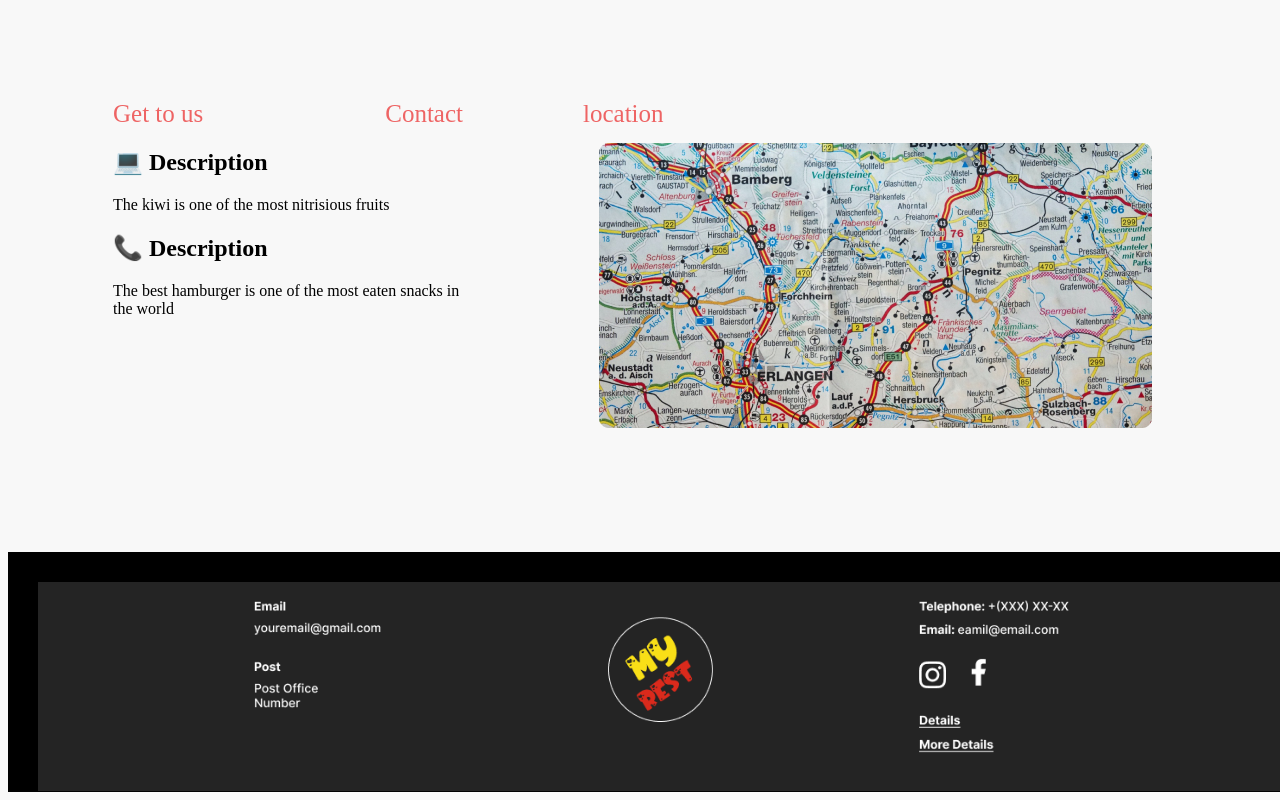
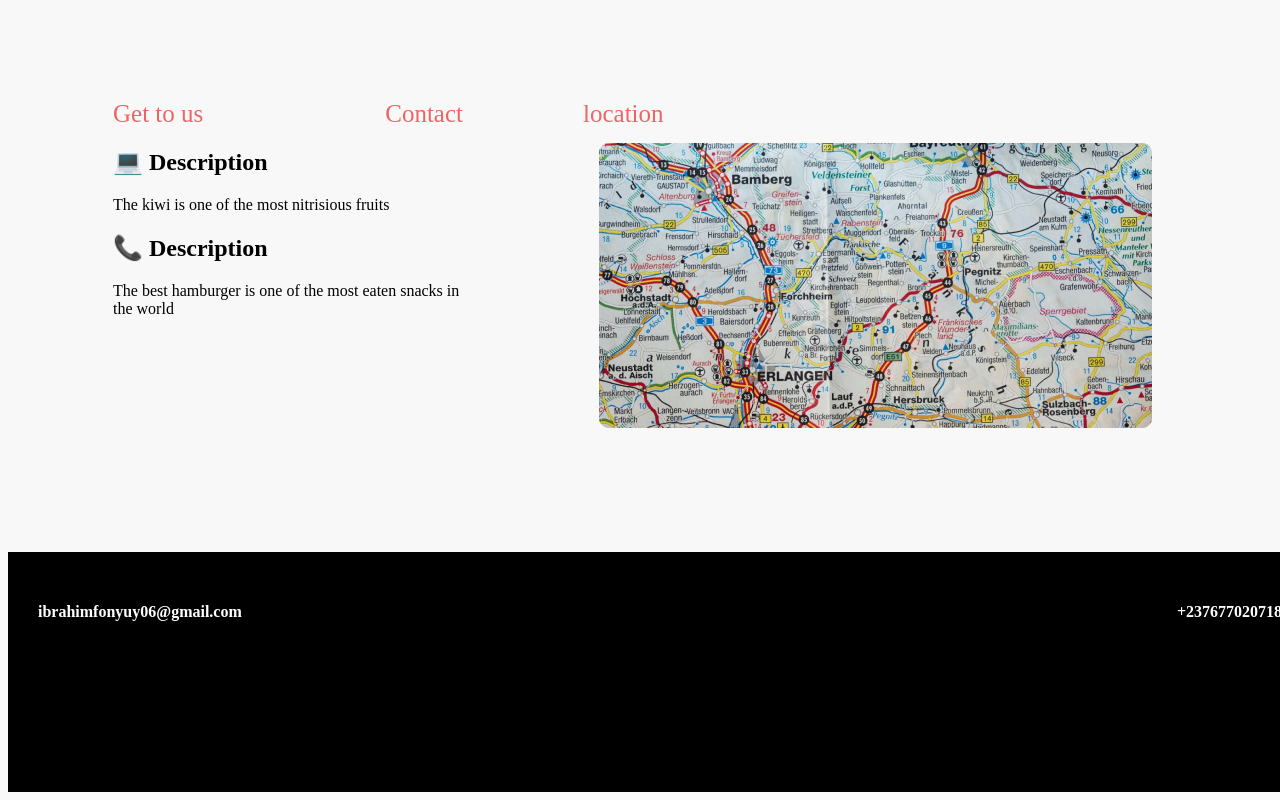
Before and after one commit to IBRAHIMFONYUY/ecommerce, a React (Create React App) app: page / in a window 1280 px wide. Shown: the part 4063-4863 px from the top of the page. Built offline with nearby package versions, Linux system fonts and the light colour scheme.

Commit message:
footer.js

```diff
--- a/src/component/footer.js
+++ b/src/component/footer.js
@@ -1,11 +1,16 @@
 import React from "react";
 import footer from "./footer.png"
+import image from "./image.png"
 
  const Footer=()=>{
     return(
         <div className="footer">
             <div className="mail">
-                <img style={{width:"100%"}} src={footer}/>
+                <h4>ibrahimfonyuy06@gmail.com</h4>
+              </div>
+
+              <div className="address">
+              <h4>+237677020718</h4>
               </div>
         </div>
     )
```
